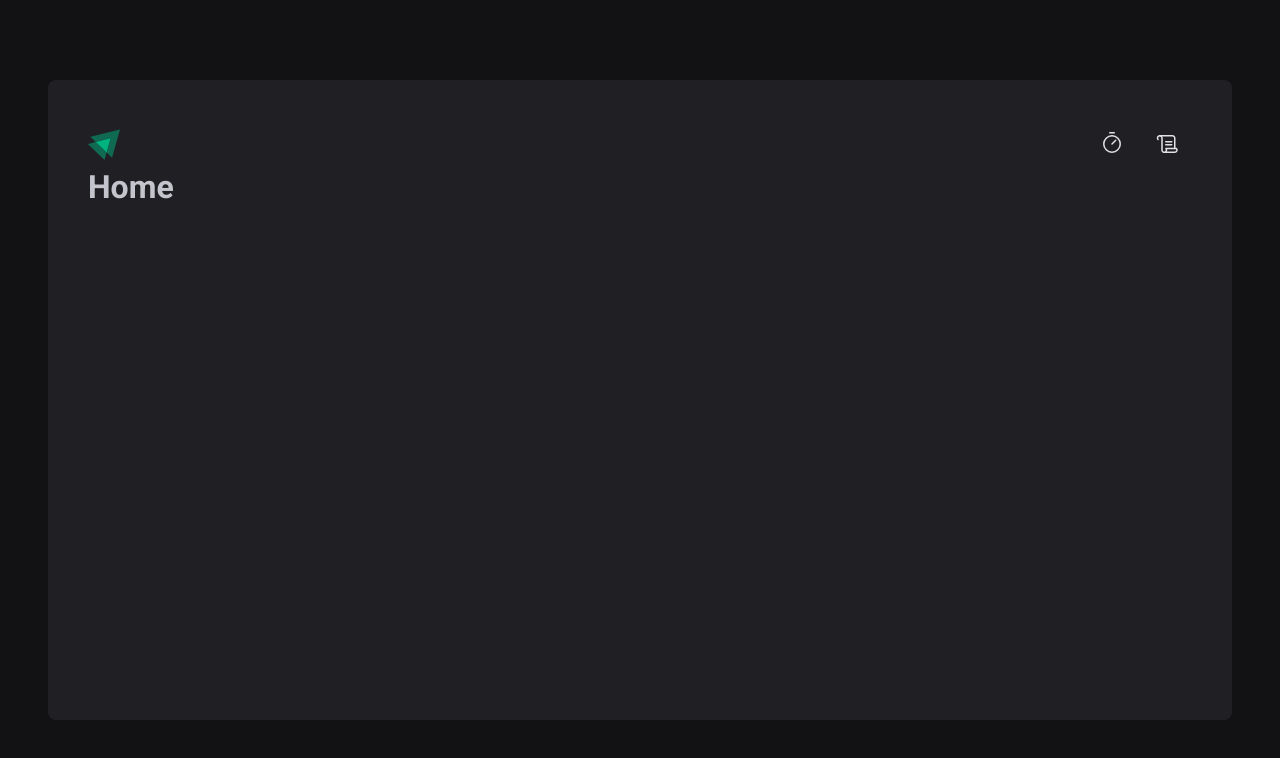
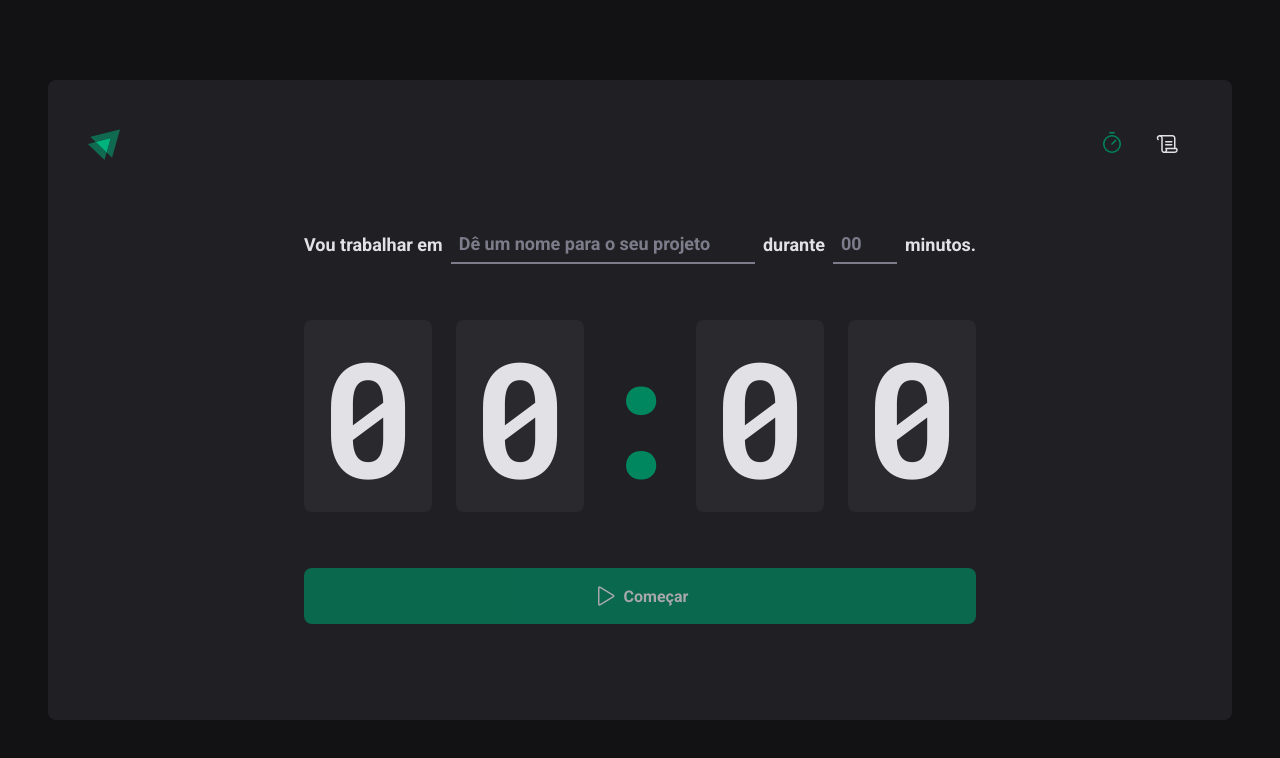
Before and after one commit to LucasMagnago/02-ignite-timer, a React (Vite) app: page / in a window 1280 px wide. Shown: the top 758 px of the page. Built offline with nearby package versions, Linux system fonts and the light colour scheme.

Commit message:
criando e estilizando página home

```diff
--- a/index.html
+++ b/index.html
@@ -8,7 +8,7 @@
 
 		<meta name="viewport" content="width=device-width, initial-scale=1.0" />
 
-		<link href="https://fonts.googleapis.com/css2?family=Roboto:ital,wght@0,100;0,300;0,400;0,500;0,700;0,900;1,100;1,300;1,400;1,500;1,700;1,900&display=swap" rel="stylesheet" />
+		<link href="https://fonts.googleapis.com/css2?family=Roboto+Mono:wght@700&family=Roboto:wght@400;700&display=swap" rel="stylesheet" />
 
 		<title>Ignite Timer</title>
 	</head>
--- a/src/components/Header/index.tsx
+++ b/src/components/Header/index.tsx
@@ -2,18 +2,19 @@
 import { Timer, Scroll } from 'phosphor-react'
 
 import logoIgnite from '../../assets/ignite-timer-logo.svg'
+import { NavLink } from 'react-router-dom'
 
 export function Header() {
   return (
     <HeaderContainer>
       <img src={logoIgnite} alt="" />
       <nav>
-        <a href="">
+        <NavLink to="/" title="Timer">
           <Timer size={24} />
-        </a>
-        <a href="">
+        </NavLink>
+        <NavLink to="/history" title="Histórico">
           <Scroll size={24} />
-        </a>
+        </NavLink>
       </nav>
     </HeaderContainer>
   )
--- a/src/components/Header/styles.ts
+++ b/src/components/Header/styles.ts
@@ -22,5 +22,13 @@
 
     border-top: 3px solid transparent;
     border-bottom: 3px solid transparent;
+
+    &:hover {
+      border-bottom: 3px solid ${(props) => props.theme['green-500']};
+    }
+
+    &.active {
+      color: ${(props) => props.theme['green-500']};
+    }
   }
 `
--- a/src/layouts/DefaultLayout/styles.ts
+++ b/src/layouts/DefaultLayout/styles.ts
@@ -2,7 +2,7 @@
 
 export const LayoutContainer = styled.div`
   max-width: 74rem;
-  height: calc(100vh - 10rem);
+  min-height: calc(100vh - 10rem);
   margin: 5rem auto;
   padding: 2.5rem;
 
--- a/src/pages/Home.tsx
+++ /dev/null
@@ -1,7 +0,0 @@
-export function Home() {
-  return (
-    <div>
-      <h1>Home</h1>
-    </div>
-  )
-}
--- /dev/null
+++ b/src/pages/Home/index.tsx
@@ -0,0 +1,58 @@
+import { Play } from 'phosphor-react'
+import {
+  CountdownContainer,
+  FormContainer,
+  HomeContainer,
+  MinutesAmountInput,
+  Separator,
+  StartCountdownButton,
+  TaskInput,
+} from './styles'
+
+export function Home() {
+  return (
+    <HomeContainer>
+      <form action="">
+        <FormContainer>
+          <label htmlFor="task">Vou trabalhar em</label>
+          <TaskInput
+            id="task"
+            list="task-suggestions"
+            placeholder="Dê um nome para o seu projeto"
+          />
+
+          <datalist id="task-suggestions">
+            <option value="Projeto 1" />
+            <option value="Projeto 2" />
+            <option value="Projeto 3" />
+          </datalist>
+
+          <label htmlFor="minutesAmount">durante</label>
+          <MinutesAmountInput
+            type="number"
+            id="minutesAmount"
+            placeholder="00"
+            step={5}
+            min={0}
+            max={60}
+          />
+
+          <span>minutos.</span>
+        </FormContainer>
+
+        <CountdownContainer>
+          <span>0</span>
+          <span>0</span>
+          <Separator>:</Separator>
+          <span>0</span>
+          <span>0</span>
+        </CountdownContainer>
+
+        <StartCountdownButton disabled type="submit">
+          <Play size={24} />
+          Começar
+        </StartCountdownButton>
+      </form>
+    </HomeContainer>
+  )
+}
--- /dev/null
+++ b/src/pages/Home/styles.ts
@@ -0,0 +1,113 @@
+import { styled } from 'styled-components'
+
+export const HomeContainer = styled.main`
+  flex: 1;
+
+  display: flex;
+  flex-direction: column;
+  align-items: center;
+  justify-content: center;
+
+  form {
+    display: flex;
+    flex-direction: column;
+    align-items: center;
+    gap: 3.5rem;
+  }
+`
+
+export const FormContainer = styled.div`
+  width: 100%;
+  display: flex;
+  align-items: center;
+  justify-content: center;
+  gap: 0.5rem;
+  color: ${(props) => props.theme['gray-100']};
+  font-size: 1.125rem;
+  font-weight: bold;
+  flex-wrap: wrap;
+`
+
+const BaseInput = styled.input`
+  background: transparent;
+  height: 2.5rem;
+  border: 0;
+  border-bottom: 2px solid ${(props) => props.theme['gray-500']};
+  font-weight: bold;
+  font-size: 1.125rem;
+  padding: 0 0.5rem;
+  color: ${(props) => props.theme.white};
+
+  &:focus {
+    box-shadow: none;
+    border-color: ${(props) => props.theme['green-500']};
+  }
+
+  &::placeholder {
+    color: ${(props) => props.theme['gray-500']};
+  }
+`
+export const TaskInput = styled(BaseInput)`
+  flex: 1;
+
+  &::-webkit-calendar-picker-indicator {
+    display: none !important;
+  }
+`
+
+export const MinutesAmountInput = styled(BaseInput)`
+  width: 4rem;
+`
+
+export const CountdownContainer = styled.div`
+  font-family: 'Roboto Mono', monospace;
+  font-size: 10rem;
+  line-height: 8rem;
+  color: ${(props) => props.theme['gray-100']};
+
+  display: flex;
+  gap: 1.5rem;
+
+  span {
+    background: ${(props) => props.theme['gray-700']};
+    padding: 2rem 1rem;
+    border-radius: 8px;
+  }
+`
+
+export const Separator = styled.div`
+  padding: 2rem 0;
+  color: ${(props) => props.theme['green-500']};
+
+  width: 4rem;
+  overflow: hidden;
+  display: flex;
+  justify-content: center;
+`
+export const StartCountdownButton = styled.button`
+  width: 100%;
+  border: 0;
+  padding: 1rem;
+  border-radius: 8px;
+
+  display: flex;
+  align-items: center;
+  justify-content: center;
+
+  gap: 0.5rem;
+  font-weight: bold;
+
+  cursor: pointer;
+
+  background: ${(props) => props.theme['green-500']};
+  color: ${(props) => props.theme['gray-100']};
+
+  &:disabled {
+    opacity: 0.7;
+    cursor: not-allowed;
+  }
+
+  &:not(:disabled):hover {
+    background: ${(props) => props.theme['green-700']};
+  }
+`
--- a/src/styles/global.ts
+++ b/src/styles/global.ts
@@ -9,11 +9,13 @@
 
     :focus {
         outline: 0;
-        box-shadow: 0 0 0 2px ${(props) => props.theme['gray-500']}
+        box-shadow: 0 0 0 2px ${(props) => props.theme['green-500']}
     }
+
     body {
         background: ${(props) => props.theme['gray-900']};
         color: ${(props) => props.theme['gray-300']};
+        -webkit-font-smoothing: antialiased;
     }
 
     body, input, textarea, button {
```
